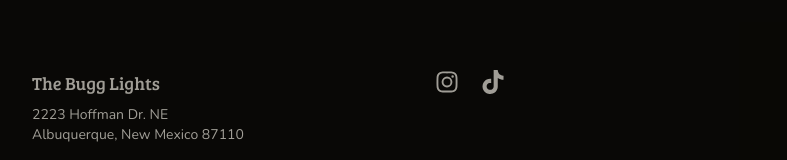
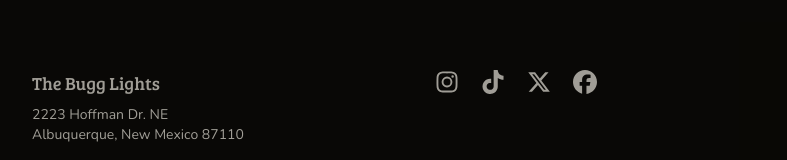
Before and after one commit to csalinas-dev/bugg-lights, a Next.js app: page / in a window 1280 px wide. Shown: the part 2804-2964 px from the top of the page, without its empty margins (24-811 px from the left). Built offline with nearby package versions, Linux system fonts and the light colour scheme.

Commit message:
feat(footer): add X and Facebook

```diff
--- a/src/components/Footer.js
+++ b/src/components/Footer.js
@@ -3,7 +3,7 @@
 import React from 'react';
 import { Box, Typography, Grid } from '@mui/material';
 import { FontAwesomeIcon } from '@fortawesome/react-fontawesome';
-import { faInstagram, faTiktok } from '@fortawesome/free-brands-svg-icons';
+import { faInstagram, faTiktok, faXTwitter, faFacebook } from '@fortawesome/free-brands-svg-icons';
 
 const Footer = () => {
   return (
@@ -106,6 +106,12 @@ const Footer = () => {
             <a href="https://www.tiktok.com/@bugglights" target="_blank" rel="noopener noreferrer">
               <FontAwesomeIcon icon={faTiktok} style={{ color: '#C6C3BA', fontSize: '1.5rem' }} />
             </a>
+            <a href="https://x.com/BuggLights" target="_blank" rel="noopener noreferrer">
+              <FontAwesomeIcon icon={faXTwitter} style={{ color: '#C6C3BA', fontSize: '1.5rem' }} />
+            </a>
+            <a href="https://www.facebook.com/people/Bugg-Lights/61584253583434/" target="_blank" rel="noopener noreferrer">
+              <FontAwesomeIcon icon={faFacebook} style={{ color: '#C6C3BA', fontSize: '1.5rem' }} />
+            </a>
           </Box>
         </Grid>
       </Grid>
```
